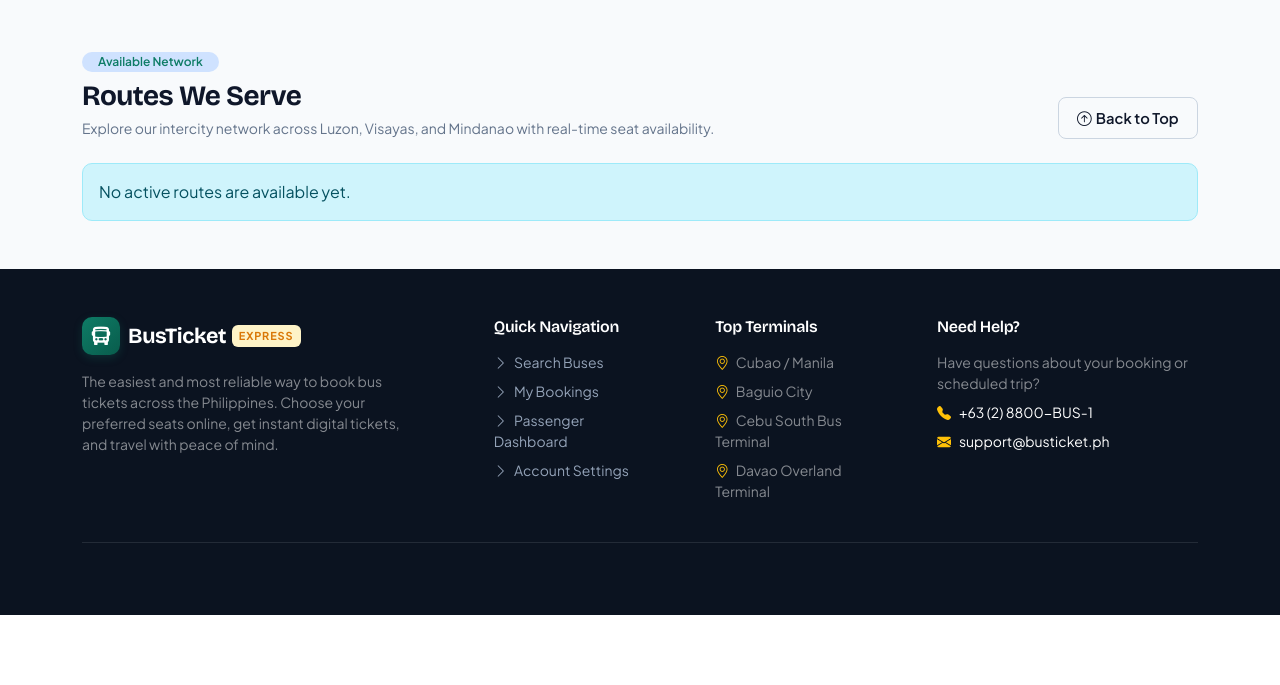
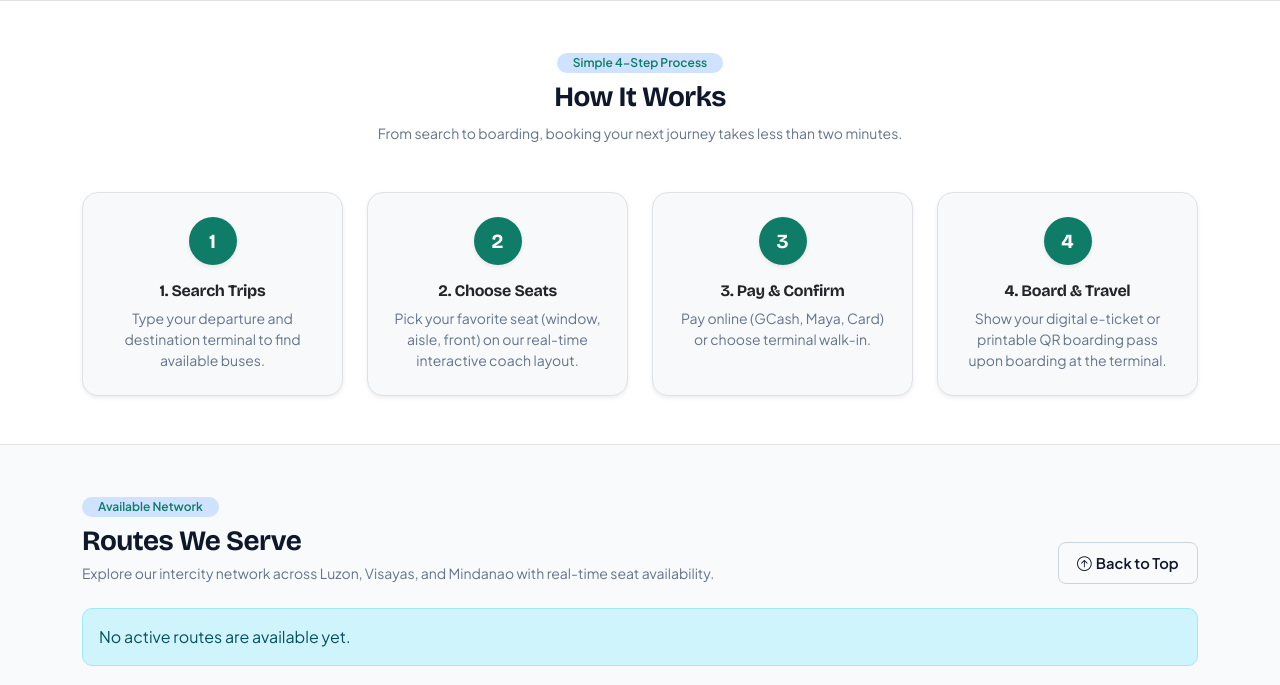
Before and after one commit to Velarde00/bus-ticketing-system, a PHP site: page / in a window 1280 px wide. Shown: the part 1054-1739 px from the top of the page. Before the commit the page ends 1669 px from the top, so only its background shows below. Run offline with PHP 8.4, Linux system fonts and the light colour scheme; data that the repository does not hold is empty.

Commit message:
Restore How It Works 4-step guide section on landing page

```diff
--- a/index.php
+++ b/index.php
@@ -290,6 +290,47 @@ require __DIR__ . '/includes/header.php';
     </div>
 </section>
 
+<!-- How It Works Section -->
+<section class="how-it-works-section py-5 bg-white border-top border-bottom" id="how-it-works">
+    <div class="container">
+        <div class="text-center max-w-600 mx-auto mb-5">
+            <span class="badge bg-primary-subtle text-primary px-3 py-1 rounded-pill mb-2 fw-semibold">Simple 4-Step Process</span>
+            <h2 class="h3 fw-bold">How It Works</h2>
+            <p class="text-muted small mb-0">From search to boarding, booking your next journey takes less than two minutes.</p>
+        </div>
+        <div class="row g-4 text-center">
+            <div class="col-md-3">
+                <div class="step-card p-3 p-md-4 rounded-4 bg-light border shadow-sm h-100">
+                    <div class="step-number mb-3 mx-auto bg-primary text-white rounded-circle d-flex align-items-center justify-content-center fw-bold fs-5 shadow-sm" style="width: 48px; height: 48px;">1</div>
+                    <h3 class="h6 fw-bold mb-2 text-dark">1. Search Trips</h3>
+                    <p class="text-muted small mb-0">Type your departure and destination terminal to find available buses.</p>
+                </div>
+            </div>
+            <div class="col-md-3">
+                <div class="step-card p-3 p-md-4 rounded-4 bg-light border shadow-sm h-100">
+                    <div class="step-number mb-3 mx-auto bg-primary text-white rounded-circle d-flex align-items-center justify-content-center fw-bold fs-5 shadow-sm" style="width: 48px; height: 48px;">2</div>
+                    <h3 class="h6 fw-bold mb-2 text-dark">2. Choose Seats</h3>
+                    <p class="text-muted small mb-0">Pick your favorite seat (window, aisle, front) on our real-time interactive coach layout.</p>
+                </div>
+            </div>
+            <div class="col-md-3">
+                <div class="step-card p-3 p-md-4 rounded-4 bg-light border shadow-sm h-100">
+                    <div class="step-number mb-3 mx-auto bg-primary text-white rounded-circle d-flex align-items-center justify-content-center fw-bold fs-5 shadow-sm" style="width: 48px; height: 48px;">3</div>
+                    <h3 class="h6 fw-bold mb-2 text-dark">3. Pay &amp; Confirm</h3>
+                    <p class="text-muted small mb-0">Pay online (GCash, Maya, Card) or choose terminal walk-in.</p>
+                </div>
+            </div>
+            <div class="col-md-3">
+                <div class="step-card p-3 p-md-4 rounded-4 bg-light border shadow-sm h-100">
+                    <div class="step-number mb-3 mx-auto bg-primary text-white rounded-circle d-flex align-items-center justify-content-center fw-bold fs-5 shadow-sm" style="width: 48px; height: 48px;">4</div>
+                    <h3 class="h6 fw-bold mb-2 text-dark">4. Board &amp; Travel</h3>
+                    <p class="text-muted small mb-0">Show your digital e-ticket or printable QR boarding pass upon boarding at the terminal.</p>
+                </div>
+            </div>
+        </div>
+    </div>
+</section>
+
 <!-- Routes We Serve Section -->
 <section class="container py-5" id="routes">
     <div class="d-flex flex-wrap justify-content-between align-items-end mb-4">
```
